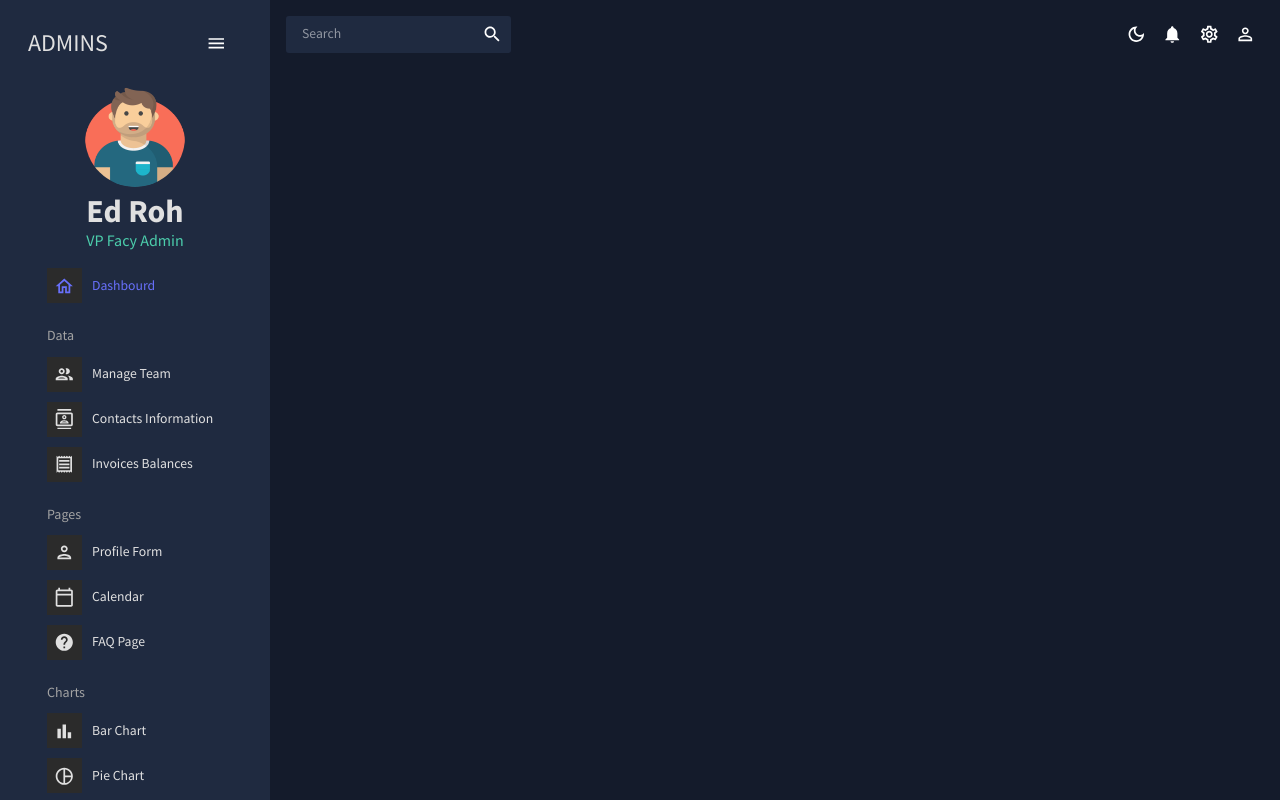
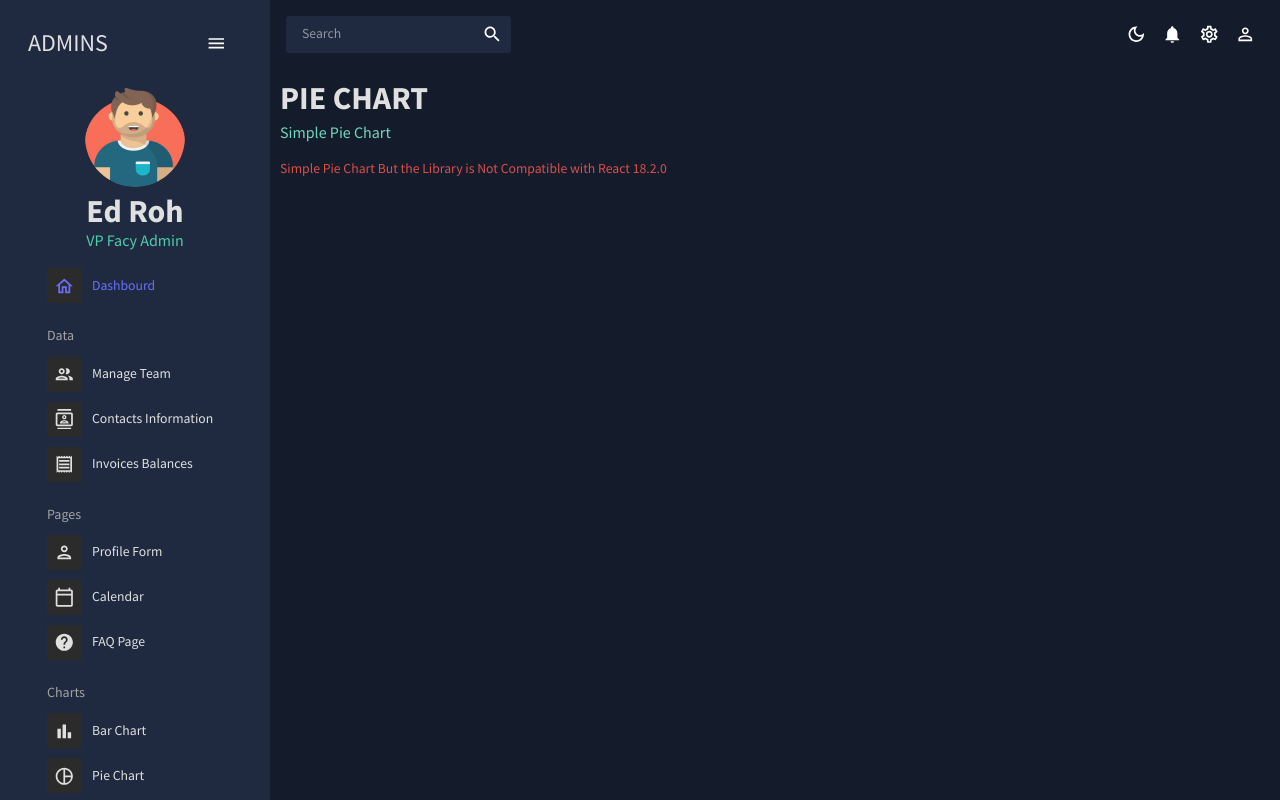
Before and after one commit to Tarek-989/React-Admin-Dashboard-App, a React (Create React App) app in the folder react-admin/: page /pie in a window 1280 px wide. Built offline with nearby package versions, Linux system fonts and the light colour scheme.

Commit message:
Create Pie Container

```diff
--- a/react-admin/package.json
+++ b/react-admin/package.json
@@ -16,6 +16,7 @@
 		"@mui/x-data-grid": "^5.17.20",
 		"@nivo/api": "^0.74.1",
 		"@nivo/bar": "^0.80.0",
+		"@nivo/pie": "^0.80.0",
 		"@nivo/core": "^0.80.0",
 		"@nivo/geo": "^0.80.0",
 		"@nivo/line": "^0.80.0",
--- a/react-admin/src/App.tsx
+++ b/react-admin/src/App.tsx
@@ -11,6 +11,7 @@ import { FormContainer } from "./pages/form/FormContainer";
 import { CalendarContainer } from "./pages/calendar/CalendarContainer";
 import { FaqContainer } from "./pages/faq/FaqContainer";
 import { BarContainer } from "./pages/bar/BarContainer";
+import { PieContainer } from "./pages/pie/PieContainer";
 
 export const App: React.FC = () => {
 	const [theme, colorMode] = useMode();
@@ -31,7 +32,7 @@ export const App: React.FC = () => {
 							<Route path="/calendar" element={<CalendarContainer />} />
 							<Route path="/faq" element={<FaqContainer />} />
 							<Route path="/bar" element={<BarContainer />} />
-							{/* <Route path="/pie" element={<PieContainer />} /> */}
+							<Route path="/pie" element={<PieContainer />} />
 							{/* <Route path="/line" element={<LineContainer />} /> */}
 							{/* <Route path="/geography" element={<GeographyContainer />} /> */}
 						</Routes>
--- /dev/null
+++ b/react-admin/src/components/PieChart.tsx
@@ -0,0 +1,123 @@
+import React from 'react';
+import { Typography, useTheme } from "@mui/material";
+// import { ResponsivePie } from '@nivo/pie';
+import { tokens } from "../theme";
+// import { mockBarData as data } from "../data/mockData";
+
+export const PieChart: React.FC = () => {
+	const theme = useTheme();
+	const colors = tokens(theme.palette.mode);
+	return (
+		<>
+			<Typography color={colors.redAccent[500]} >
+				Simple Pie Chart But the Library is Not Compatible with React 18.2.0
+			</Typography>
+			{/* <ResponsivePie
+				data={data}
+				theme={{
+					axis: {
+						domain: {
+							line: {
+								stroke: colors.gray[100]
+							}
+						},
+						legend: {
+							text: {
+								fill: colors.gray[100]
+							}
+						},
+						ticks: {
+							line: {
+								stroke: colors.gray[100],
+								strokeWidth: 1
+							},
+							text: {
+								fill: colors.gray[100]
+							}
+						}
+					},
+					legends:{
+						text:{
+							fill: colors.gray[100]
+						}
+					}
+				}}
+				margin={{ top: 40, right: 80, bottom: 80, left: 80 }}
+				innerRadius={0.5}
+				padAngle={0.7}
+				cornerRadius={3}
+				activeOuterRadiusOffset={8}
+				borderWidth={1}
+				borderColor={{
+					from: 'color',
+					modifiers: [
+						[
+							'darker',
+							0.2
+						]
+					]
+				}}
+				arcLinkLabelsSkipAngle={10}
+				arcLinkLabelsTextColor={colors.gray[100]}
+				arcLinkLabelsThickness={2}
+				arcLinkLabelsColor={{ from: 'color' }}
+				enableArcLabels={false}
+				arcLabelsSkipAngle={10}
+				arcLabelsTextColor={{
+					from: 'color',
+					modifiers: [
+						[
+							'darker',
+							2
+						]
+					]
+				}}
+				defs={[
+					{
+						id: 'dots',
+						type: 'patternDots',
+						background: 'inherit',
+						color: 'rgba(255, 255, 255, 0.3)',
+						size: 4,
+						padding: 1,
+						stagger: true
+					},
+					{
+						id: 'lines',
+						type: 'patternLines',
+						background: 'inherit',
+						color: 'rgba(255, 255, 255, 0.3)',
+						rotation: -45,
+						lineWidth: 6,
+						spacing: 10
+					}
+				]}
+				legends={[
+					{
+						anchor: 'bottom',
+						direction: 'row',
+						justify: false,
+						translateX: 0,
+						translateY: 56,
+						itemsSpacing: 0,
+						itemWidth: 100,
+						itemHeight: 18,
+						itemTextColor: '#999',
+						itemDirection: 'left-to-right',
+						itemOpacity: 1,
+						symbolSize: 18,
+						symbolShape: 'circle',
+						effects: [
+							{
+								on: 'hover',
+								style: {
+									itemTextColor: '#000'
+								}
+							}
+						]
+					}
+				]}
+			/> */}
+		</>
+	);
+};
--- /dev/null
+++ b/react-admin/src/pages/pie/PieContainer.tsx
@@ -0,0 +1,15 @@
+import { Box } from '@mui/material';
+import React from 'react';
+import { Header } from '../../components';
+import { PieChart } from '../../components/PieChart';
+
+export const PieContainer: React.FC = () => {
+	return (
+		<Box m={1.25}>
+			<Header title='PIE CHART' subTilte='Simple Pie Chart ' />
+			<Box height={'75vh'}>
+				<PieChart />
+			</Box>
+		</Box>
+	);
+};
```
Also changed, not shown: 1 other file (tests, documents, lock files or other folders).
